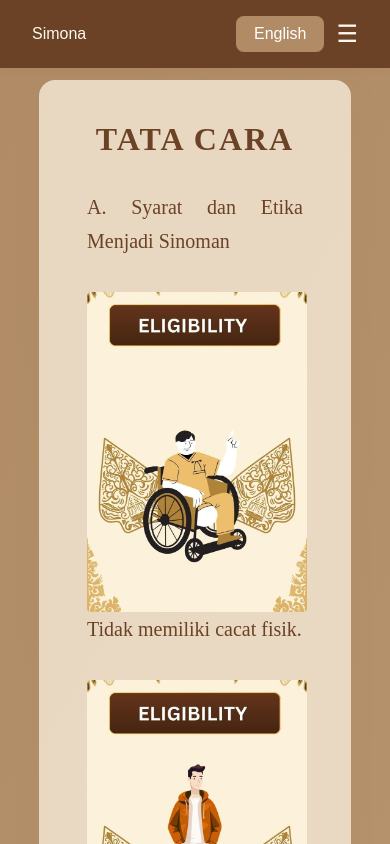
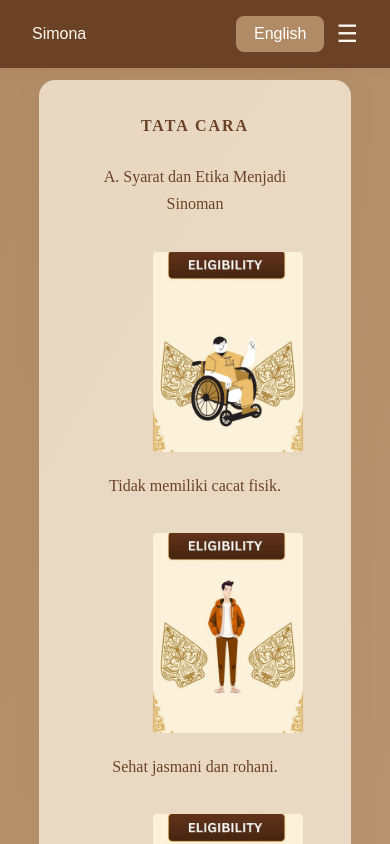
Before and after one commit to Kaka99867/simona, a Next.js app: page /tatacara in a window 390 px wide. Shown: the top 844 px of the page. Built offline with nearby package versions, Linux system fonts and the light colour scheme.

Commit message:
Update styles.css

```diff
--- a/src/app/tatacara/styles.css
+++ b/src/app/tatacara/styles.css
@@ -8,16 +8,47 @@
 
 img {
   max-width: 75%;
-  max-height: 320px;
   display: block;
+}
+
+.img-row {
+  display: flex;
+  align-items: center;
+  gap: 24px;
 }
 
 @media (max-width: 768px) {
   img {
-    width: 75%;
-    max-width: 220px;
-    height: auto;
+    width: 100%;
+    max-width: 150px;
+    max-height: 200px;
     margin-left: auto;
     margin-right: auto;
   }
+
+  h1, h2, h3, h4, h5, h6, p, .judul {
+    font-size: 1rem !important;
+    text-align: center;
+  }
+
+  .img-row {
+    flex-direction: column;
+    align-items: center; /* agar gambar dan keterangan di tengah */
+    gap: 12px;
+    width: 100%;
+  }
+  .img-row img {
+    margin-right: 0 !important;
+    margin-bottom: 8px;
+    display: block;
+    margin-left: auto;
+    margin-right: auto;
+  }
+  .img-row p {
+    width: 100%;
+    margin: 0;
+    text-align: center;
+    font-size: 1rem;
+    padding: 0 8px;
+  }
 }
```
